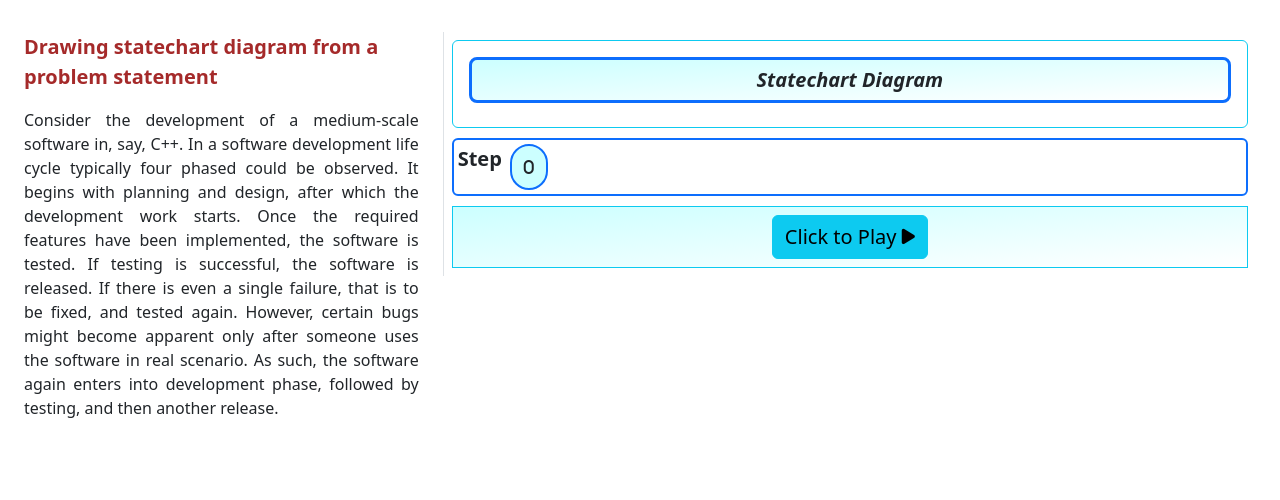
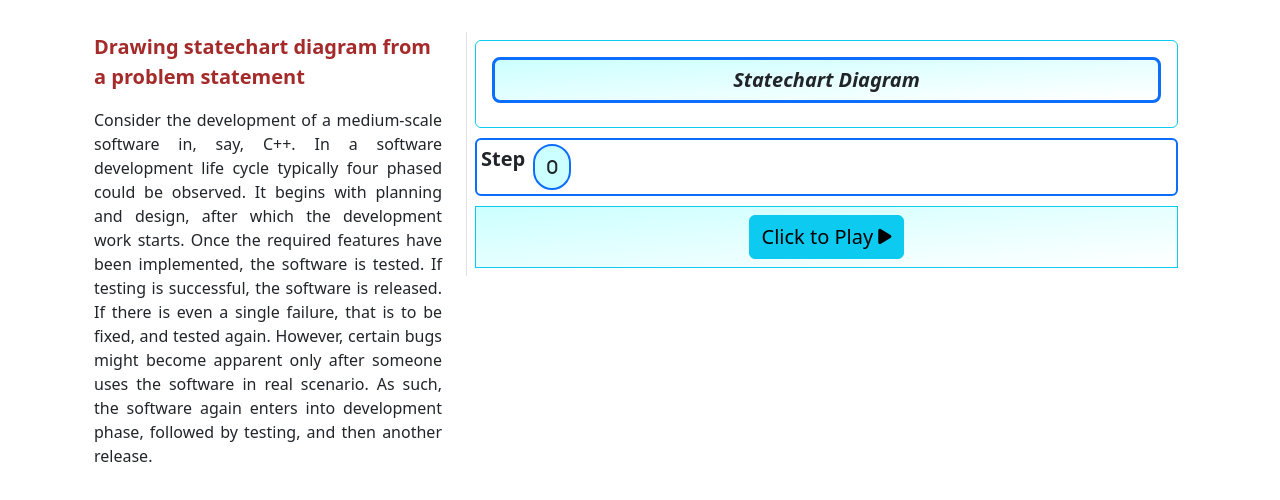
Before and after one commit to virtual-labs/exp-statechart-activity-modeling-iitkgp, a plain HTML site: page experiment/simulation/index.html in a window 1280 px wide. Drawn offline with nearby package versions, Linux system fonts and the light colour scheme.

Commit message:
statechart-activity simulation modified

```diff
--- a/experiment/simulation/index.html
+++ b/experiment/simulation/index.html
@@ -50,7 +50,7 @@ Author: Prakriti Dhang -->
         <hr>
     </div> -->
 
-    <div class="container-fluid mt-2 p-4">
+    <div class="container mt-2 p-4">
 
         <div class="d-flex flex-column justify-content-center mb-3 ">
             <div class="row">
```
